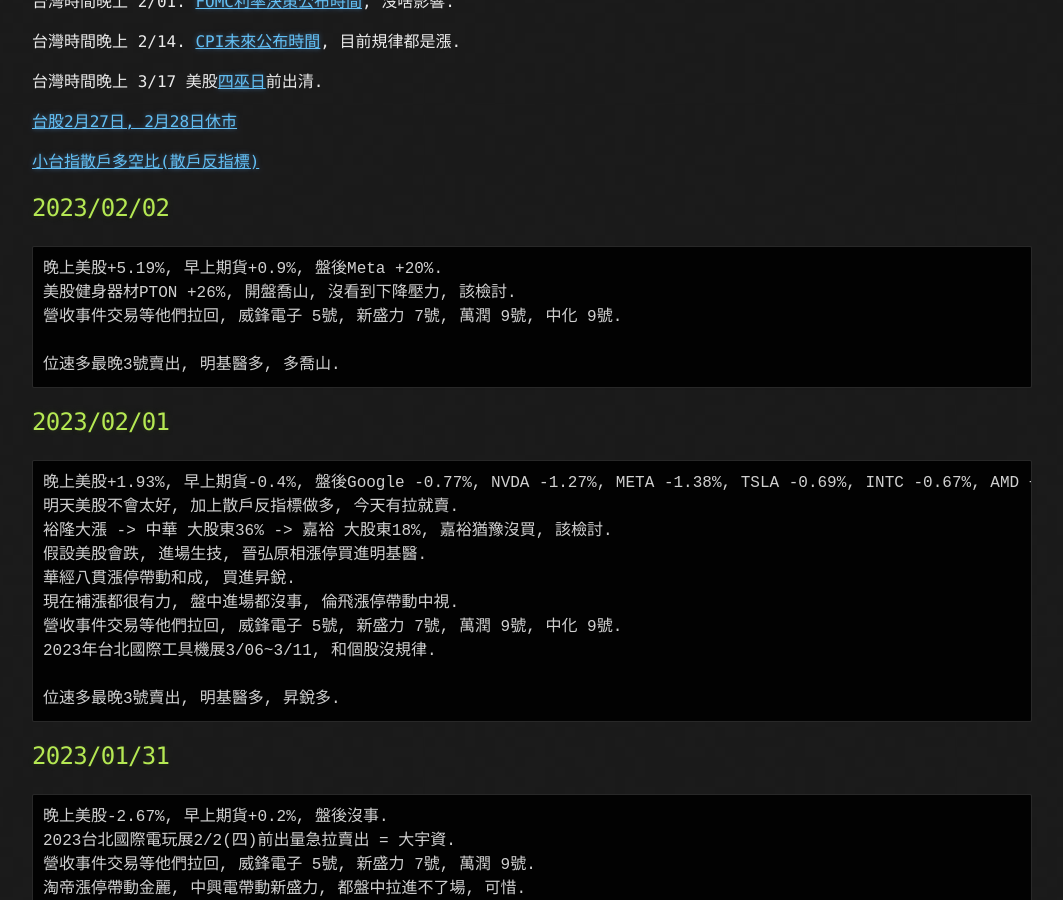
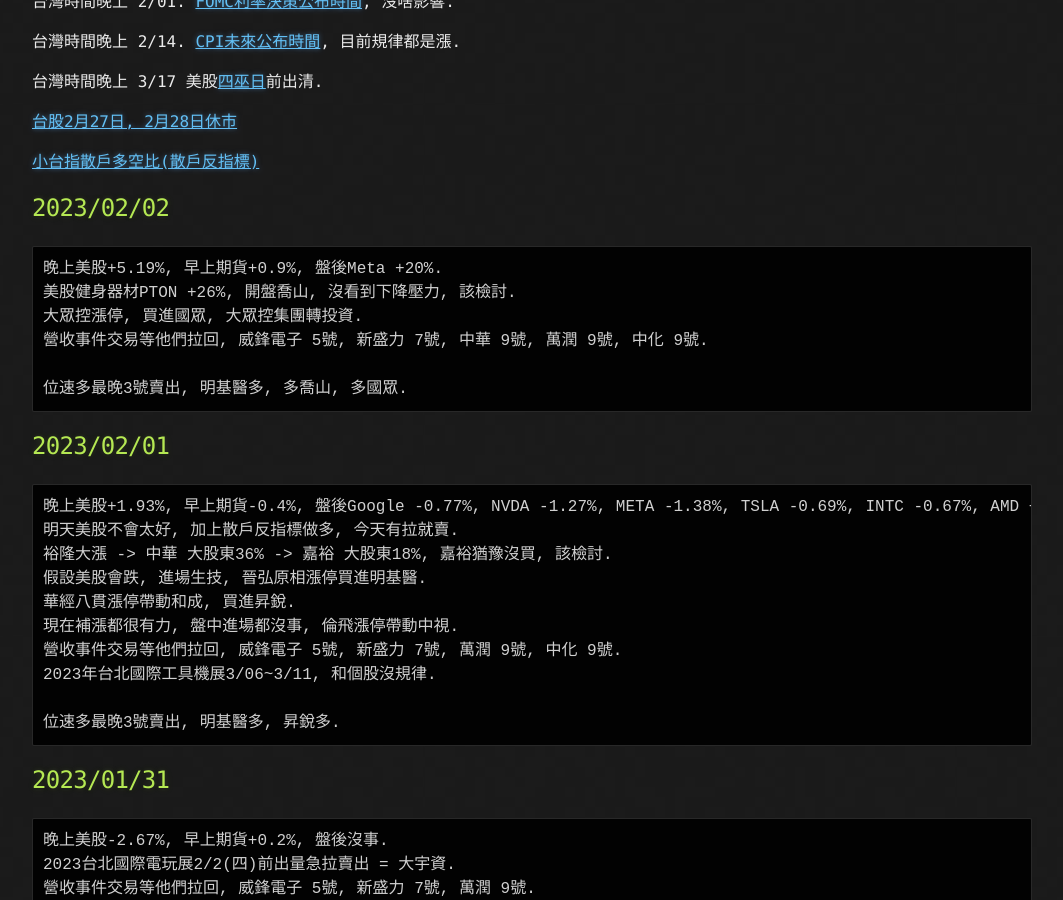
Before and after one commit to lepg5487/Stock_God, a Jekyll site: the page built from index.md, in a window 1280 px wide and 900 px high, scrolled down 428 px. Shown: the whole window, without its empty margins (108-1171 px from the left). Built offline with Jekyll 4.4.1, drawn with Linux system fonts in a browser that asks for light colours; our own code applies the rules of GitHub Pages for plain Markdown files.

Commit message:
Update index.md

````diff
--- a/index.md
+++ b/index.md
@@ -24,9 +24,10 @@
 ```
 晚上美股+5.19%, 早上期貨+0.9%, 盤後Meta +20%.
 美股健身器材PTON +26%, 開盤喬山, 沒看到下降壓力, 該檢討.
-營收事件交易等他們拉回, 威鋒電子 5號, 新盛力 7號, 萬潤 9號, 中化 9號.
-
-位速多最晚3號賣出, 明基醫多, 多喬山.
+大眾控漲停, 買進國眾, 大眾控集團轉投資.
+營收事件交易等他們拉回, 威鋒電子 5號, 新盛力 7號, 中華 9號, 萬潤 9號, 中化 9號.
+
+位速多最晚3號賣出, 明基醫多, 多喬山, 多國眾.
 ```
 
 ## 2023/02/01
````
